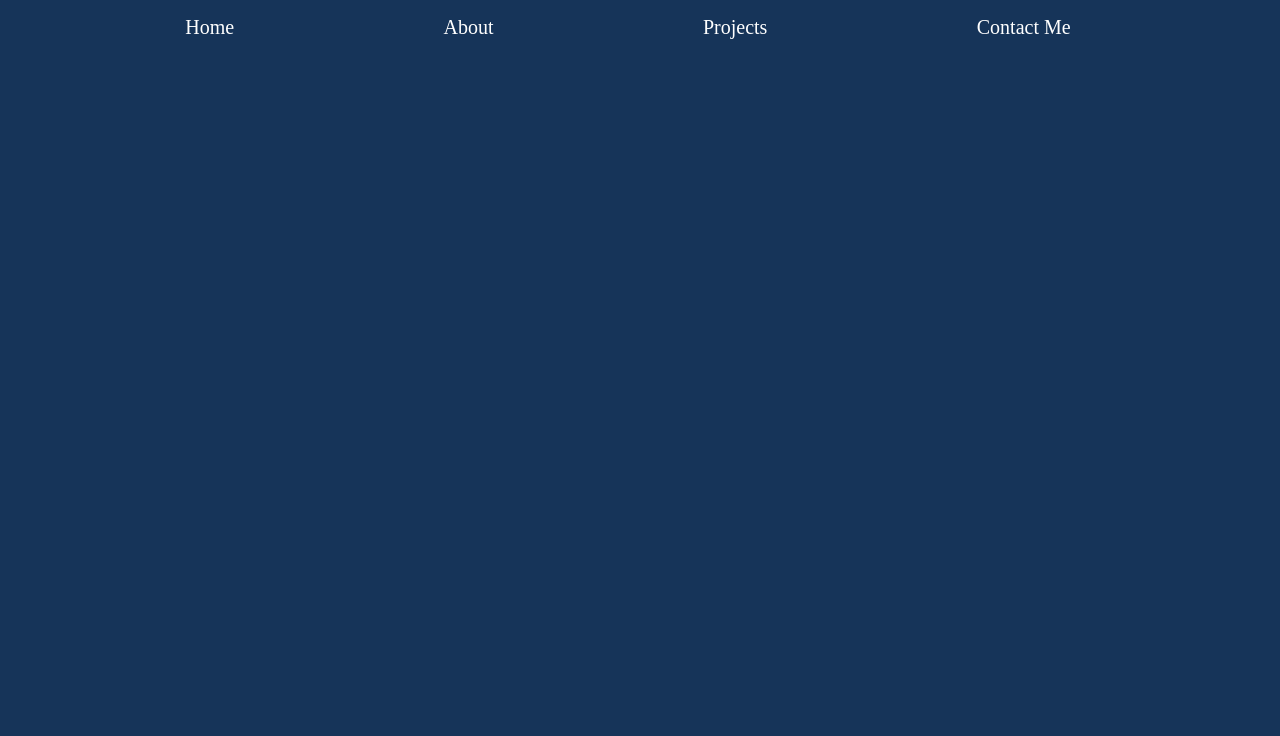
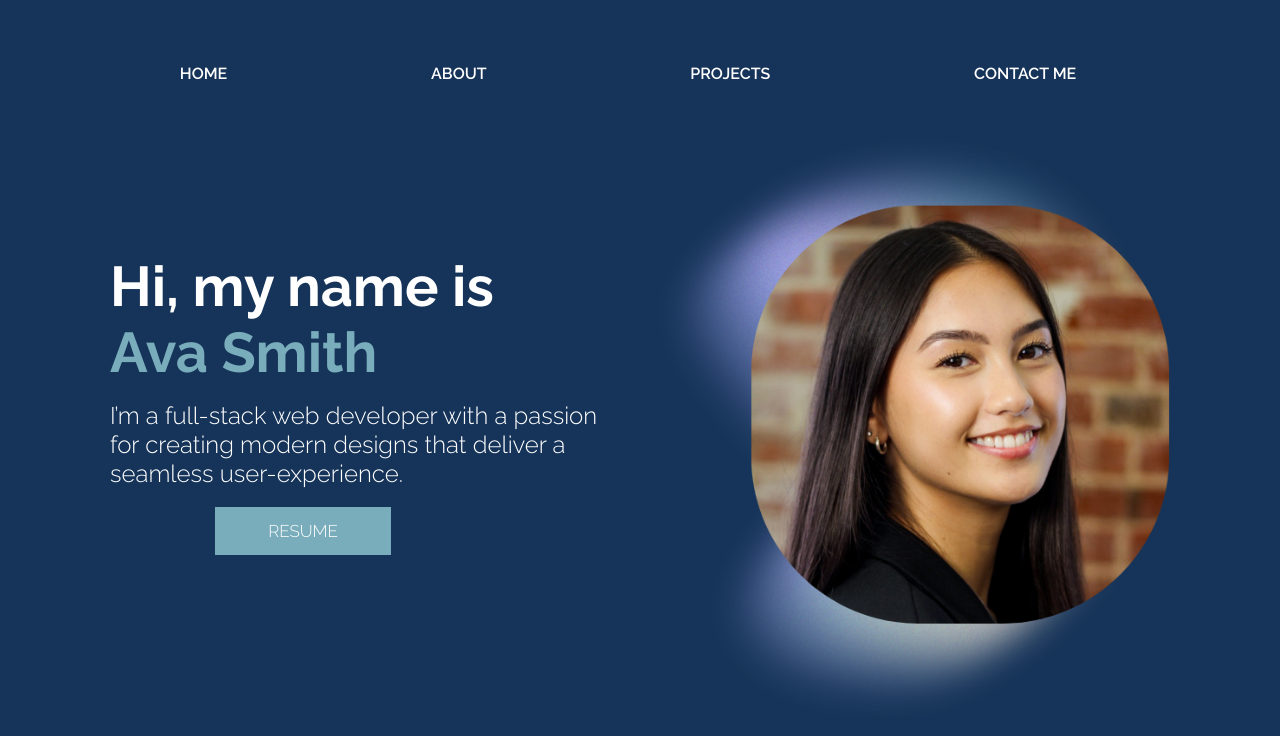
Before and after one commit to ava-smith/portfolio, a website: page index.html in a window 1280 px wide. Drawn offline with Linux system fonts and the light colour scheme.

Commit message:
added img and title description

```diff
--- a/css/main.css
+++ b/css/main.css
@@ -1,6 +1,11 @@
 :root {
     --first: #163459;
     --second: #FFF;
+    --third: #79adbb
+}
+
+body {
+    font-family: 'Raleway', sans-serif;
 }
 
 .page-wrapper {
@@ -11,10 +16,53 @@
     color: var(--second);
     list-style-type: none;
     text-decoration: none;
+    margin-top: 5%;
+    /*position: fixed;*/
 }
 
 .nav-links {
     cursor: pointer;
-    font-size: 20px;
+    font-size: 16px;
+    font-weight: 600;
     margin-right: 4rem;
 }
+
+.title {
+    margin-top: 11%;
+    margin-right: 3%;
+}
+
+.greeting {
+    color: var(--second);
+    margin-bottom: unset;
+    font-size: 56px;
+}
+
+.name {
+    color: var(--third);
+    margin-top: unset;
+    font-size: 56px;
+    margin-bottom: 3%;
+}
+
+.description{
+    color: var(--second);
+    font-weight: 300;
+    margin-top: unset;
+}
+
+.me {
+    margin-top: 5%;
+}
+
+.resume-btn {
+    background-color: var(--third);
+    color: var(--second);
+    font-family: 'Raleway', sans-serif;
+    font-weight: 300;
+    font-size: 17px;
+    border: unset;
+    width: 11rem;
+    height: 3rem;
+    margin-right: 8rem;
+}
--- a/index.html
+++ b/index.html
@@ -6,19 +6,35 @@
     <link rel="stylesheet" href="css/main.css">
     <link rel="stylesheet" href="css/layout.css">
     <link rel="stylesheet" href="css/resets.css">
+    <link rel="preconnect" href="https://fonts.googleapis.com">
+    <link rel="preconnect" href="https://fonts.gstatic.com" crossorigin>
+    <link href="https://fonts.googleapis.com/css2?family=Raleway:ital,wght@0,200;0,300;0,400;0,500;0,600;0,700;1,200;1,300;1,400;1,500;1,600;1,700&display=swap" rel="stylesheet">
 </head>
 <body>
 <div class="page-wrapper">
     <nav class="container">
-<!--        <div class="row justify-space-between full-width">-->
-            <ul class="navbar d-flex justify-center full-width justify-space-evenly">
-                <li class="nav-links">Home</li>
-                <li class="nav-links">About</li>
-                <li class="nav-links">Projects</li>
-                <li class="nav-links">Contact Me</li>
-            </ul>
-<!--        </div>-->
+        <ul class="navbar d-flex justify-center full-width justify-space-evenly">
+            <li class="nav-links">HOME</li>
+            <li class="nav-links">ABOUT</li>
+            <li class="nav-links">PROJECTS</li>
+            <li class="nav-links">CONTACT ME</li>
+        </ul>
     </nav>
+    <div class="container">
+        <div class="row">
+            <div class="column title">
+                <h1 class="greeting">Hi, my name is</h1>
+                <h1 class="name">Ava Smith</h1>
+                <h2 class="description">I’m a full-stack web developer with a passion for creating modern designs that deliver a seamless user-experience.</h2>
+                <div class="d-flex justify-center">
+                    <button class="resume-btn">RESUME</button>
+                </div>
+            </div>
+            <div class="column">
+                <img class="me" src="img/Ava%20SMith%20Full%20Stack%20Developer.png">
+            </div>
+        </div>
+    </div>
 </div>
 </body>
 </html>
```
Also changed, not shown: img/Ava SMith Full Stack Developer.png (added).
